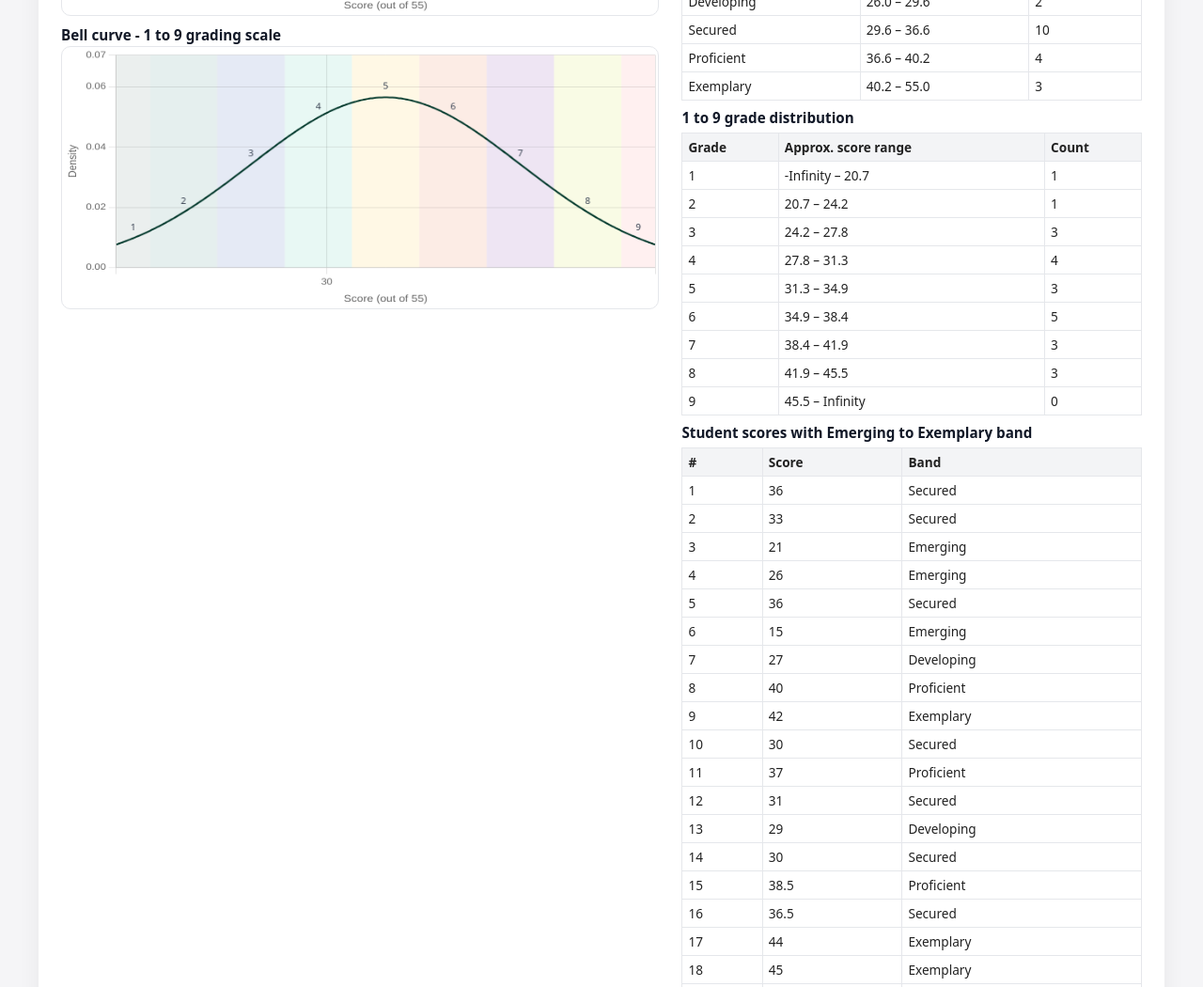
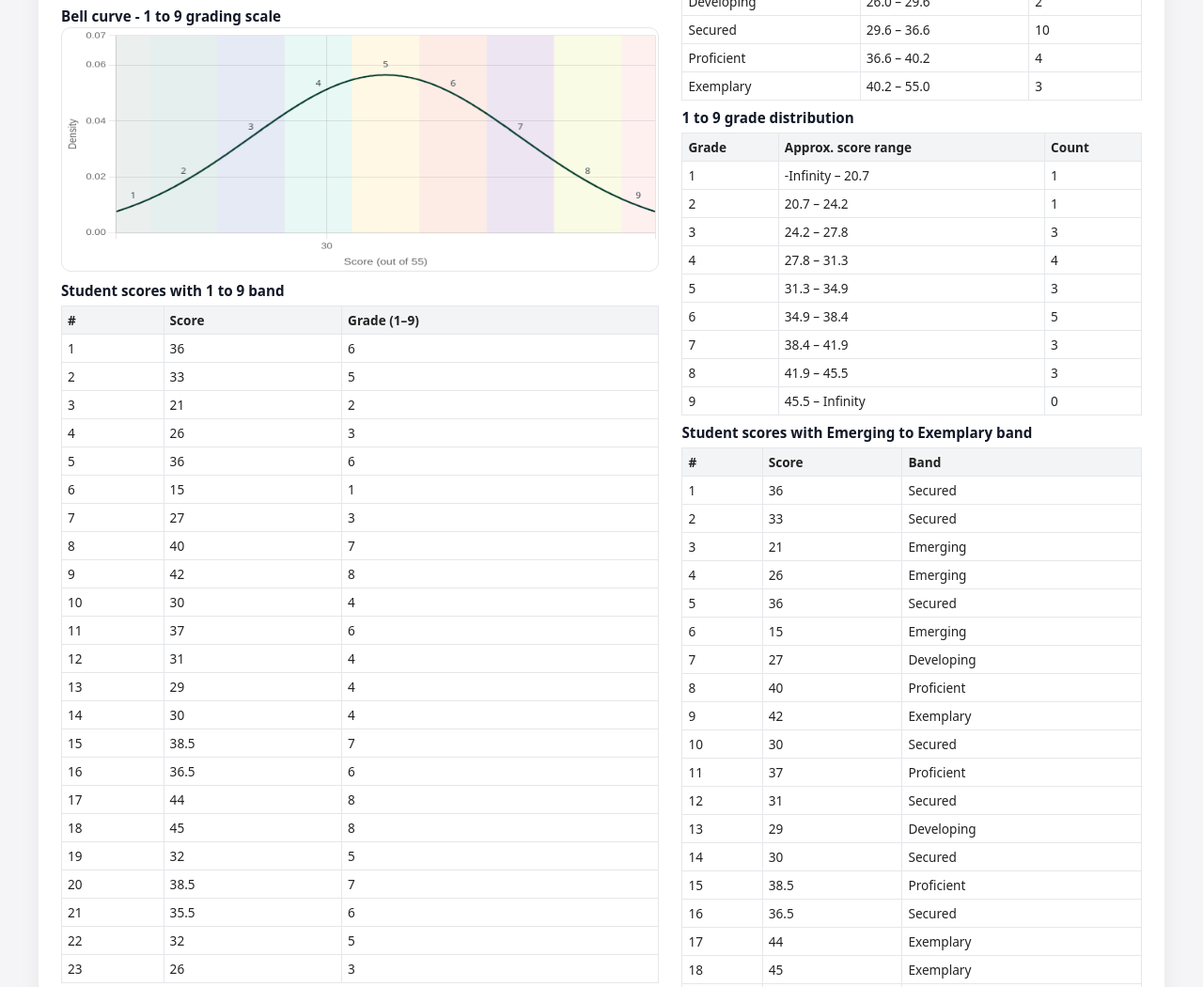
Before and after one commit to MiskAssessments/Bell-Curve-Generator, a plain HTML site: page index.html in a window 1280 px wide. Shown: the part 696-1746 px from the top of the page at 94% size. Drawn offline with nearby package versions, Linux system fonts and the light colour scheme.

Commit message:
Update index.html

```diff
--- a/index.html
+++ b/index.html
@@ -184,7 +184,7 @@
     canvas {
       background: #ffffff;
       border-radius: 10px;
-      height: 280px !important;
+      height: 260px !important;
       border: 1px solid #E5E7EB;
       margin-bottom: 10px;
     }
@@ -266,6 +266,9 @@
 
       <p class="subheading" style="margin-top:4px;">Bell curve - 1 to 9 grading scale</p>
       <canvas id="stanineChart"></canvas>
+
+      <p class="subheading" style="margin-top:4px;">Student scores with 1 to 9 band</p>
+      <table id="studentsStanineTable"></table>
     </div>
     <div>
       <p class="subheading">Summary statistics</p>
@@ -396,6 +399,21 @@
     });
     document.getElementById("studentsTable").innerHTML=rows;
 
+    // Student + 1–9 band table
+    let rowsStan = "<tr><th>#</th><th>Score</th><th>Grade (1–9)</th></tr>";
+    scores.forEach((s,i)=>{
+      let gradeAssigned = "N/A";
+      for (let grade = 1; grade <= 9; grade++) {
+        const [low, high] = stanineBands[grade];
+        if (s >= low && s < high) {
+          gradeAssigned = grade;
+          break;
+        }
+      }
+      rowsStan += `<tr><td>${i+1}</td><td>${s}</td><td>${gradeAssigned}</td></tr>`;
+    });
+    document.getElementById("studentsStanineTable").innerHTML = rowsStan;
+
     // Background colours
     const bandColours5={
       "Emerging":"rgba(220, 68, 5, 0.10)",     // Orange
@@ -406,15 +424,15 @@
     };
 
     const stanineColours = [
-      "rgba(0, 55, 42, 0.08)",  // 1
-      "rgba(0, 99, 91, 0.10)",  // 2
-      "rgba(0, 51, 160, 0.10)", // 3
-      "rgba(33, 181, 143, 0.10)",//4
-      "rgba(255, 181, 0, 0.10)", //5
-      "rgba(220, 68, 5, 0.10)",  //6
-      "rgba(92, 6, 140, 0.10)",  //7
-      "rgba(196, 214, 0, 0.10)", //8 lime-ish
-      "rgba(255, 107, 107, 0.10)"//9
+      "rgba(0, 55, 42, 0.08)",   // 1
+      "rgba(0, 99, 91, 0.10)",   // 2
+      "rgba(0, 51, 160, 0.10)",  // 3
+      "rgba(33, 181, 143, 0.10)",// 4
+      "rgba(255, 181, 0, 0.10)", // 5
+      "rgba(220, 68, 5, 0.10)",  // 6
+      "rgba(92, 6, 140, 0.10)",  // 7
+      "rgba(196, 214, 0, 0.10)", // 8
+      "rgba(255, 107, 107, 0.10)"// 9
     ];
 
     // Plugin for 5-band chart
```
